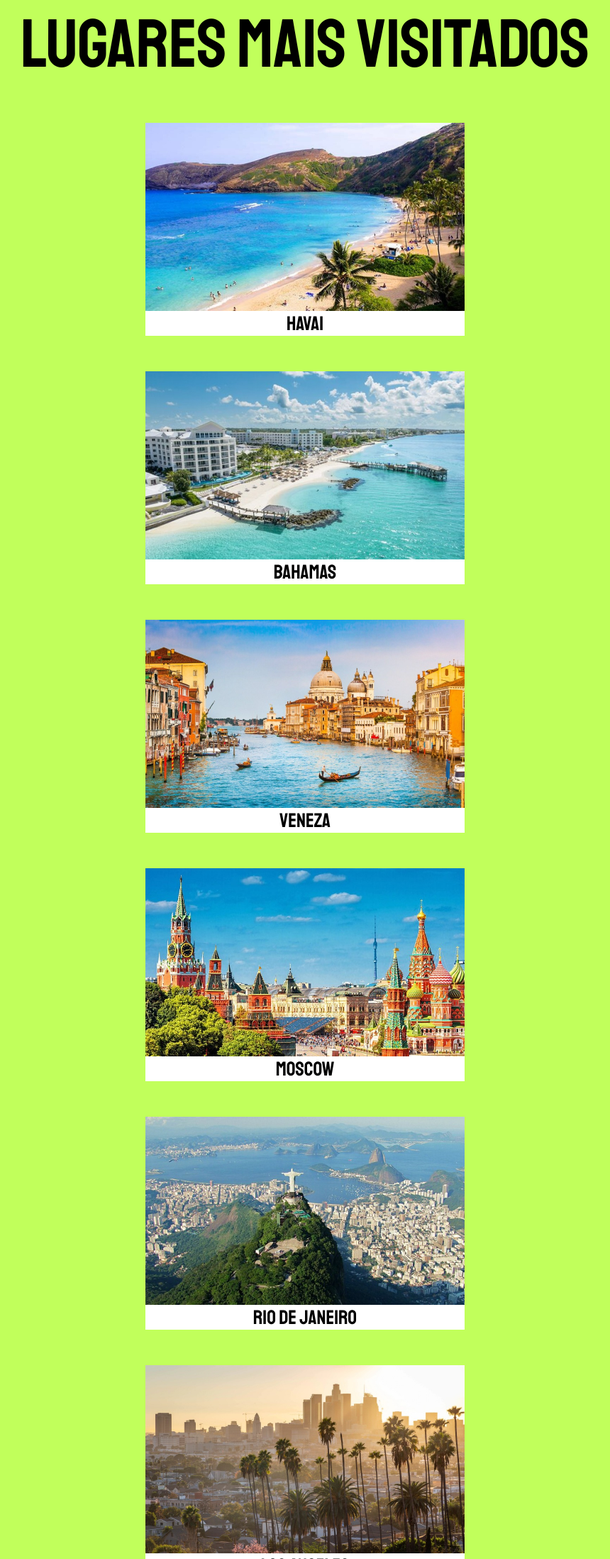
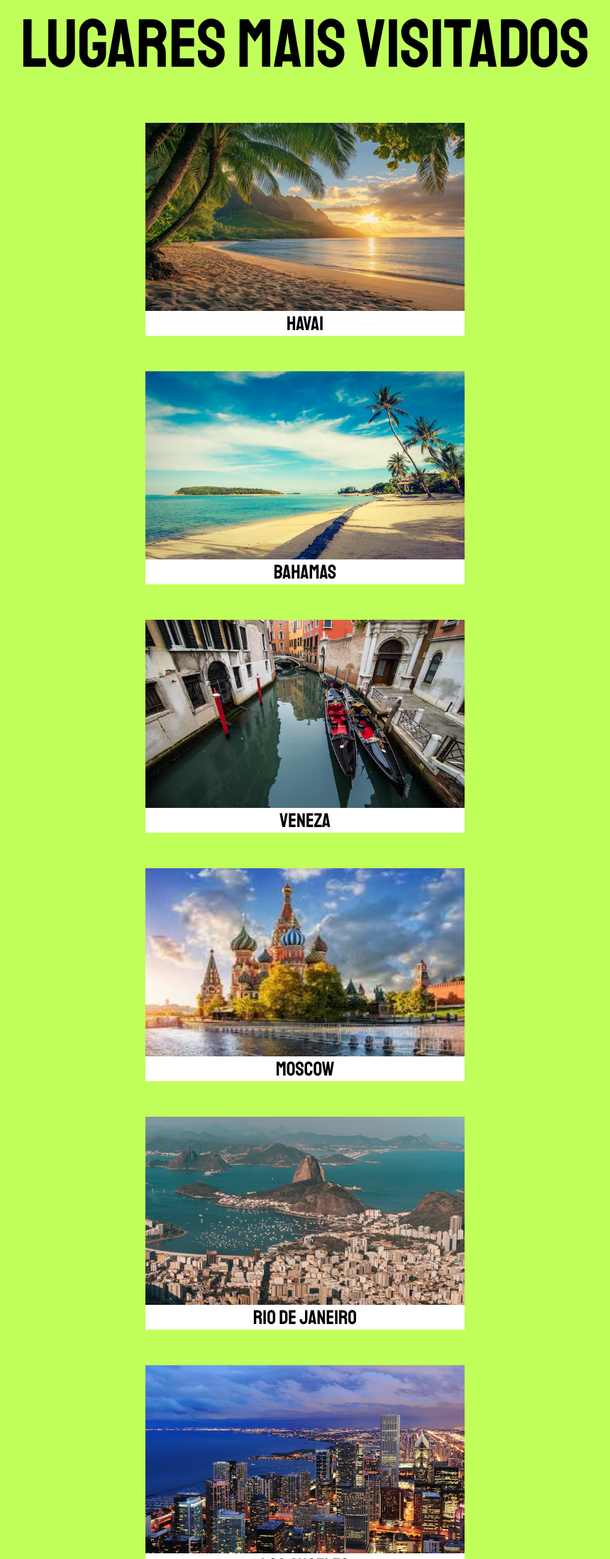
Before and after one commit to JoaoPilger/JoaoPilger.github.io, a plain HTML site: page index.html in a window 1280 px wide. Shown: the part 1007-3203 px from the top of the page at 71% size, without its empty margins (210-1070 px from the left). Drawn offline with Linux system fonts and the light colour scheme.

Commit message:
imagens sem licensa

```diff
--- a/index.html
+++ b/index.html
@@ -47,7 +47,7 @@
                 <div class="card">
                     <div class="content">
                         <div class="front img">
-                            <img src="img/havai.jpeg" alt="" width="450px" height="265px">
+                            <img src="img/havai.avif" alt="" width="450px" height="265px">
                             <p>havai</p>
                         </div>
                         <div class="back img">
@@ -61,7 +61,7 @@
                 <div class="card">
                     <div class="content">
                         <div class="front img">
-                            <img src="img/bahamas.jpeg" alt="" width="450px" height="265px">
+                            <img src="img/bahamas.avif" alt="" width="450px" height="265px">
                             <p>bahamas</p>
                         </div>
                         <div class="back img">
@@ -75,7 +75,7 @@
                 <div class="card">
                     <div class="content">
                         <div class="front img">
-                            <img src="img/veneza.jpeg" alt="" width="450px" height="265px">
+                            <img src="img/veneza.avif" alt="" width="450px" height="265px">
                             <p>veneza</p>
                         </div>
                         <div class="back img">
@@ -89,7 +89,7 @@
                 <div class="card">
                     <div class="content">
                         <div class="front img">
-                            <img src="img/moscow.jpeg" alt="" width="450px" height="265px">
+                            <img src="img/moscow.jfif" alt="" width="450px" height="265px">
                             <p>moscow</p>
                         </div>
                         <div class="back img">
@@ -103,7 +103,7 @@
                 <div class="card">
                     <div class="content">
                         <div class="front img">
-                            <img src="img/rioDeJaneiro.jpeg" alt="" width="450px" height="265px">
+                            <img src="img/rioDeJaneiro.avif" alt="" width="450px" height="265px">
                             <p>rio de janeiro</p>
                         </div>
                         <div class="back img">
@@ -117,7 +117,7 @@
                 <div class="card">
                     <div class="content">
                         <div class="front img">
-                            <img src="img/losAngeles.jpeg" alt="" width="450px" height="265px">
+                            <img src="img/losAngeles.avif" alt="" width="450px" height="265px">
                             <p>los angeles</p>
                         </div>
                         <div class="back img">
@@ -146,7 +146,7 @@
                                 <p>carro</p>
                             </div>
                             <div class="slide">
-                                <img src="img/barco.jpg" alt="" width="500px" height="510px">
+                                <img src="img/navio.jpg" alt="" width="500px" height="510px">
                                 <p>navio</p>
                             </div>
                             <div class="slide">
@@ -188,7 +188,7 @@
                         <p>motocross</p>
                     </div>
                     <div class="ativi">
-                        <img src="img/skydiving.jpeg" alt="">
+                        <img src="img/skydiving.avif" alt="">
                         <p>skydiving</p>
                     </div>
                     <div class="ativi">
```
Also changed, not shown: img/bahamas.avif (added), img/bahamas.jpeg (deleted), img/barco.jpg (deleted), img/havai.avif (added), img/havai.jpeg (deleted), img/losAngeles.avif (added), img/losAngeles.jpeg (deleted), img/moscow.jfif (added), img/moscow.jpeg (deleted), img/navio.jpg (added), img/rioDeJaneiro.avif (added), img/rioDeJaneiro.jpeg (deleted), img/skydiving.avif (added), img/skydiving.jpeg (deleted), 2 more files.
